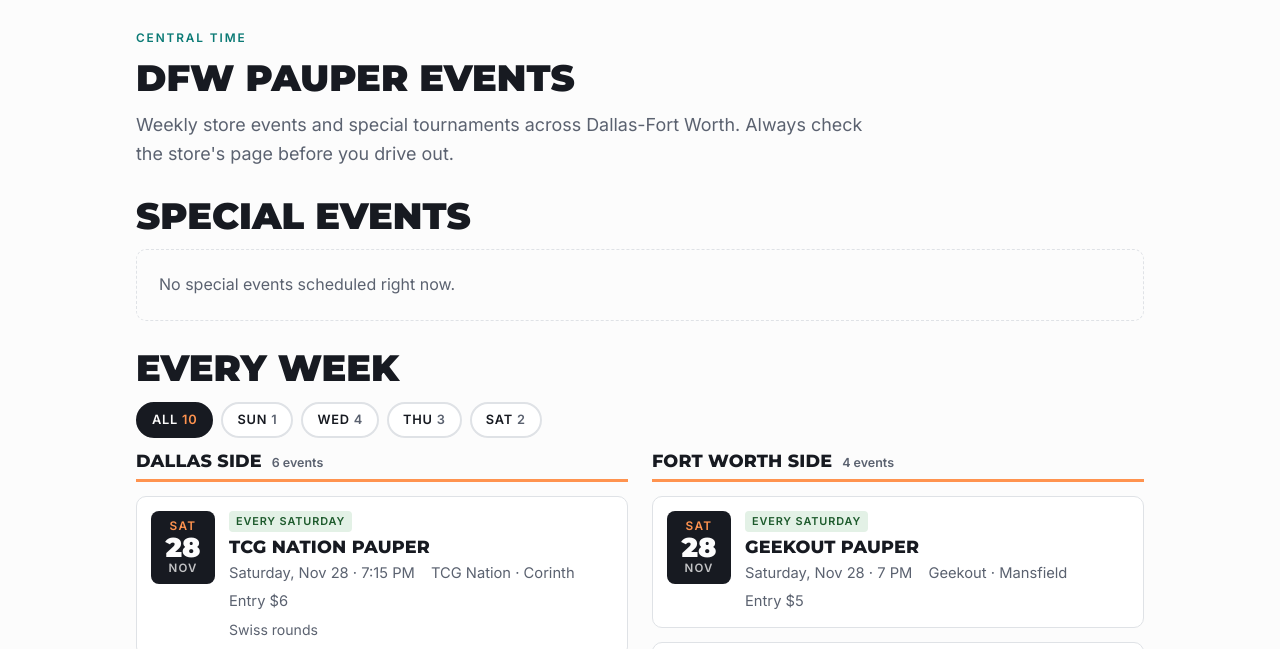
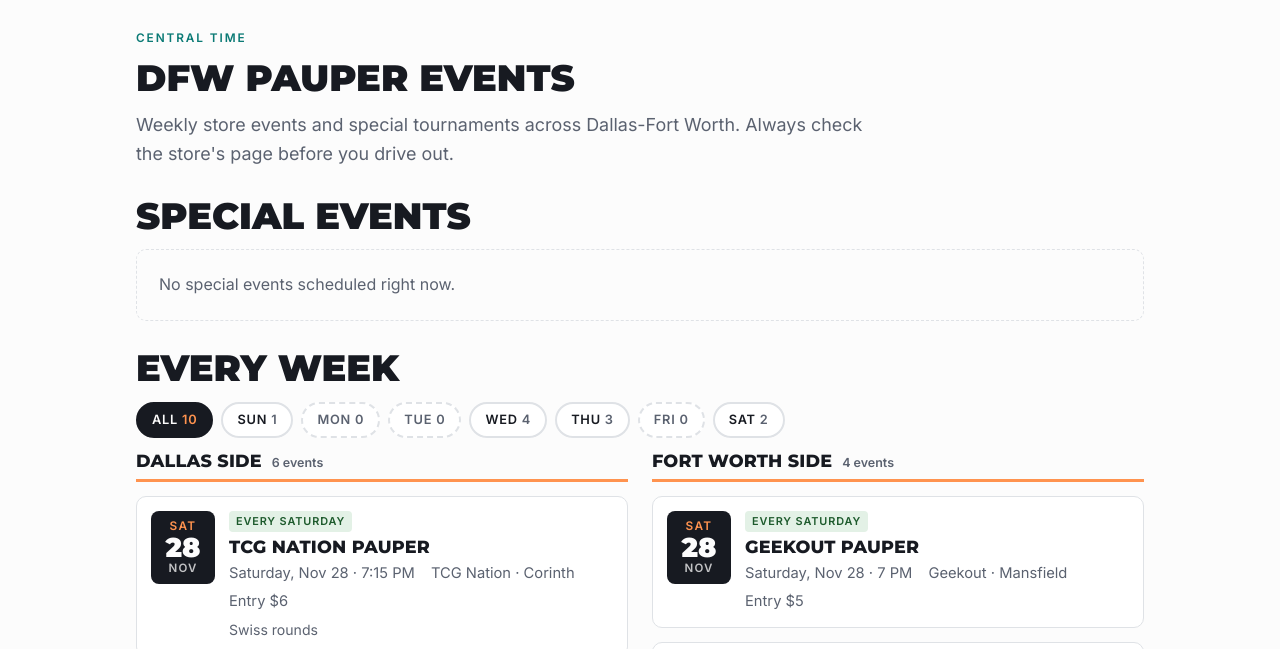
Before and after one commit to Stephasaur/dfw-pauper, a plain HTML site: page index.html in a window 1280 px wide. Both pictures are taken after a click on the link "Events". Shown: the part 72-721 px from the top of the page. Drawn offline with Linux system fonts and the light colour scheme.

Commit message:
Show a day button for every day of the week
Days with no events show a 0 count and a dashed outline; selecting one
says 'No events scheduled for this day.'

Co-Authored-By: Claude Opus 5.5 <noreply@anthropic.com>
Claude-Session: https://claude.ai/code/session_01Jc3YuAYH3cVedWvoerRNsA

```diff
--- a/index.html
+++ b/index.html
@@ -95,6 +95,8 @@ section.view { display: grid; gap: 28px; }
 .dayfilter button[aria-pressed="true"] { background: var(--ink); border-color: var(--ink); color: var(--white); }
 .dayfilter button .n { color: var(--muted); margin-left: 4px; font-weight: 600; }
 .dayfilter button[aria-pressed="true"] .n { color: var(--hot); }
+.dayfilter button.zero { color: var(--muted); border-style: dashed; }
+.dayfilter button.zero[aria-pressed="true"] { color: var(--white); border-style: solid; }
 
 /* First-deck picks */
 .picks { display: grid; grid-template-columns: repeat(auto-fit, minmax(min(100%, 240px), 1fr)); gap: 16px; }
@@ -504,8 +506,10 @@ footer .motto { font: 900 .9rem/1 var(--display); text-transform: uppercase; let
       return '<div class="stack"><h3 class="region">' + esc(label) + ' <span class="count">' + items.length + (items.length === 1 ? ' event' : ' events') + '</span></h3>' + body + '</div>';
     }).join("");
     var weeklyEl = document.getElementById("weekly-events");
-    weeklyEl.classList.toggle("cols", regions.length > 1 && !sampleNote);
-    weeklyEl.innerHTML = weekly.length ? sampleNote + grouped : '<div class="empty">No weekly events listed yet. Store owners, <a href="#about">get in touch</a>.</div>';
+    var noneThisDay = dayFilter !== "All" && !weekly.length && allWeekly.length;
+    weeklyEl.classList.toggle("cols", regions.length > 1 && !sampleNote && !noneThisDay);
+    weeklyEl.innerHTML = noneThisDay ? '<div class="empty">No events scheduled for this day.</div>'
+      : weekly.length ? sampleNote + grouped : '<div class="empty">No weekly events listed yet. Store owners, <a href="#about">get in touch</a>.</div>';
     document.getElementById("special-events").innerHTML = special.length ? special.map(card).join("") : '<div class="empty">No special events ' + (dayFilter === "All" ? "scheduled right now." : "on a " + esc(dayFilter) + " right now.") + '</div>';
     var week = new Date(today.getTime()); week.setUTCDate(week.getUTCDate() + 7);
     var upcoming = allWeekly.concat(allSpecial.filter(function (x) { return x.date < week; })).sort(byDate).slice(0, 5);
@@ -515,10 +519,9 @@ footer .motto { font: 900 .9rem/1 var(--display); text-transform: uppercase; let
   function renderDayFilter(allWeekly) {
     var counts = {};
     allWeekly.forEach(function (x) { var d = DAYS[x.date.getUTCDay()]; counts[d] = (counts[d] || 0) + 1; });
-    var days = DAYS.filter(function (d) { return counts[d]; });
-    var btn = function (d, label, n) { return '<button type="button" data-day="' + d + '" aria-pressed="' + (dayFilter === d) + '">' + label + (n ? '<span class="n">' + n + '</span>' : '') + '</button>'; };
-    document.getElementById("day-filter").innerHTML = days.length > 1
-      ? btn("All", "All", allWeekly.length) + days.map(function (d) { return btn(d, d.slice(0, 3), counts[d]); }).join("") : "";
+    var btn = function (d, label, n) { return '<button type="button" data-day="' + d + '" aria-pressed="' + (dayFilter === d) + '"' + (n ? '' : ' class="zero"') + '>' + label + '<span class="n">' + n + '</span></button>'; };
+    document.getElementById("day-filter").innerHTML = allWeekly.length
+      ? btn("All", "All", allWeekly.length) + DAYS.map(function (d) { return btn(d, d.slice(0, 3), counts[d] || 0); }).join("") : "";
   }
   document.getElementById("day-filter").addEventListener("click", function (e) {
     var b = e.target.closest("button[data-day]"); if (!b || !eventsData) return;
```
